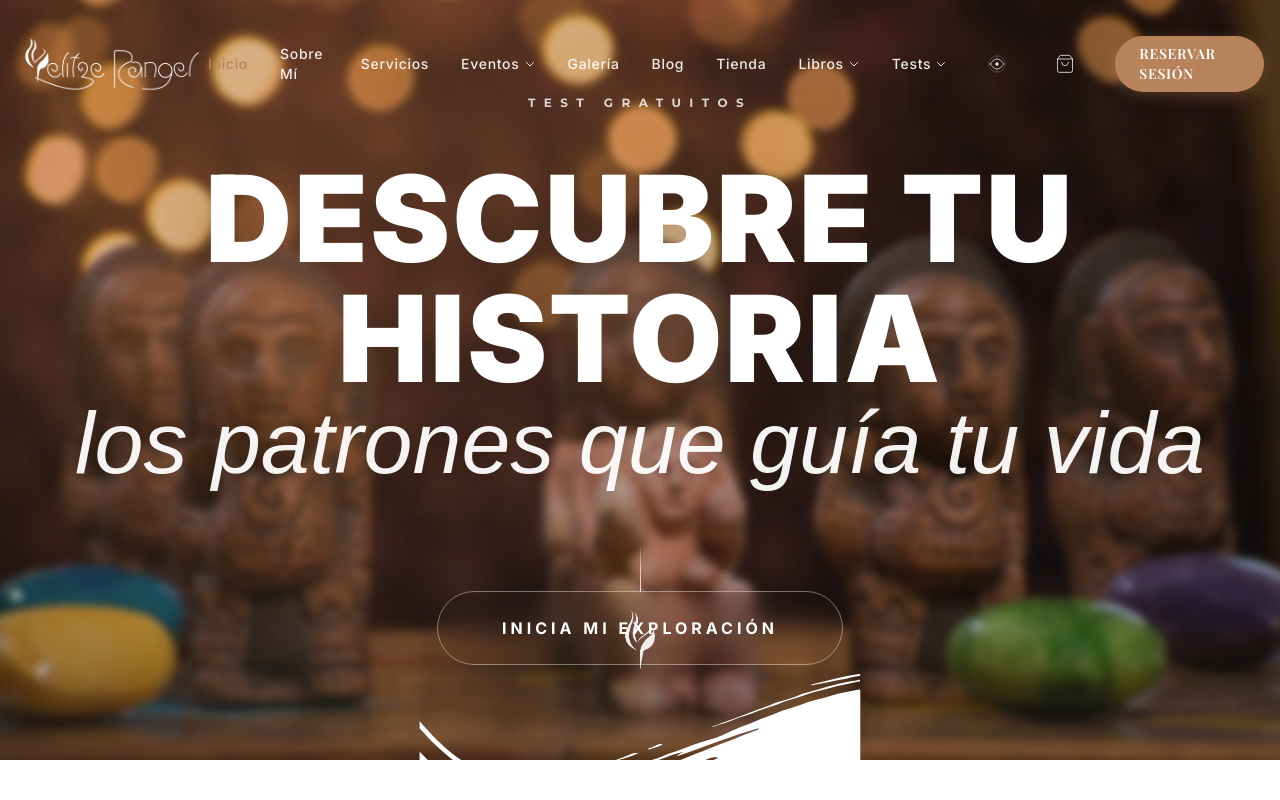
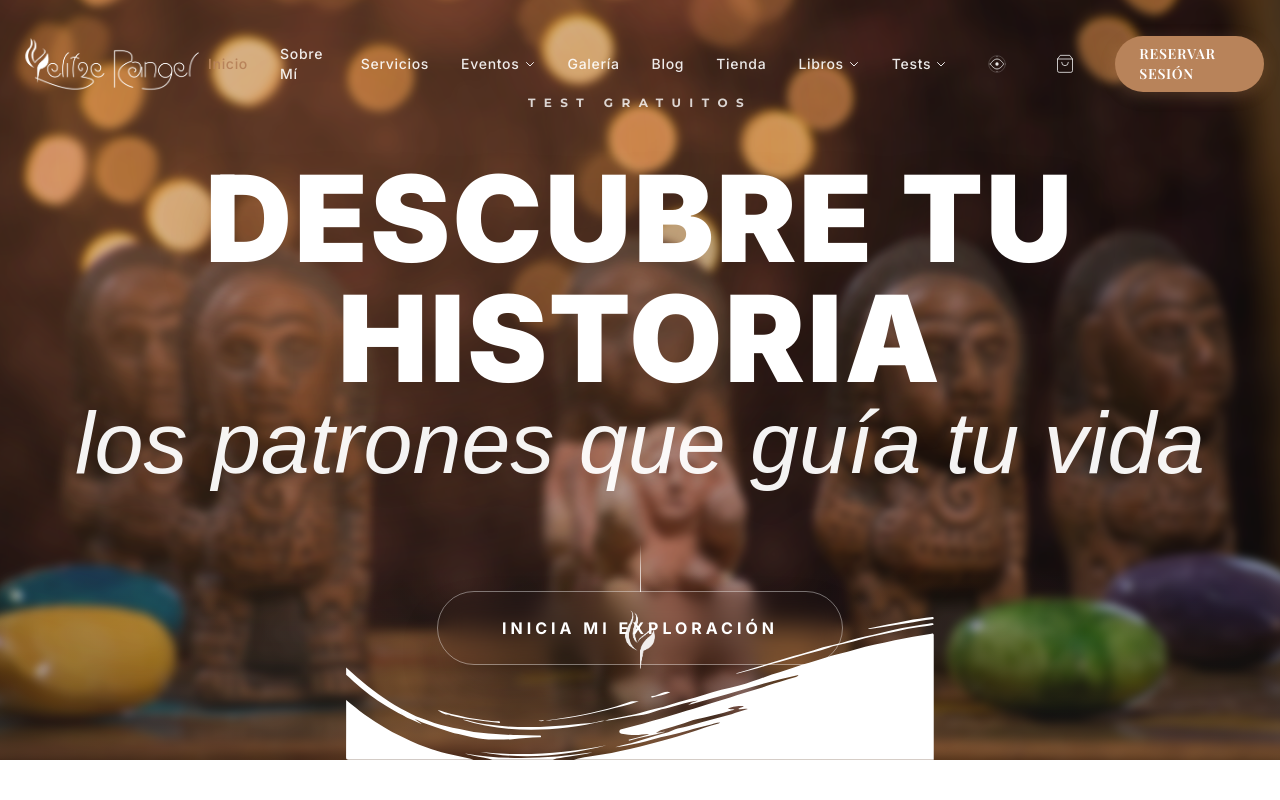
Before and after one commit to yelitzerangeloficialweb-max/yelitze-rangel-web, a Next.js app: page / in a window 1280 px wide. Shown: the top 800 px of the page. Built offline with nearby package versions, Linux system fonts and the light colour scheme; a web font is replaced by a local one.

Commit message:
fix: stretch Hero bottom divider to full width

```diff
--- a/components/home/NewHero.tsx
+++ b/components/home/NewHero.tsx
@@ -83,16 +83,16 @@ export default function NewHero() {
 
 
             {/* Organic Bottom Divider - WHITE BRUSH */}
-            <div className="absolute bottom-0 left-0 right-0 z-30 pointer-events-none h-32 md:h-48 overflow-visible">
+            <div className="absolute bottom-0 left-0 right-0 z-30 pointer-events-none h-32 md:h-64">
                 <div
-                    className="absolute inset-0 z-0 origin-top scale-y-125"
+                    className="w-full h-full"
                     style={{
                         maskImage: 'url(/images/home_redesign/hero.svg)',
                         WebkitMaskImage: 'url(/images/home_redesign/hero.svg)',
                         maskRepeat: 'no-repeat',
                         WebkitMaskRepeat: 'no-repeat',
-                        maskPosition: 'bottom center',
-                        WebkitMaskPosition: 'bottom center',
+                        maskPosition: 'bottom',
+                        WebkitMaskPosition: 'bottom',
                         maskSize: '100% 100%',
                         WebkitMaskSize: '100% 100%',
                         backgroundColor: 'white'
```
